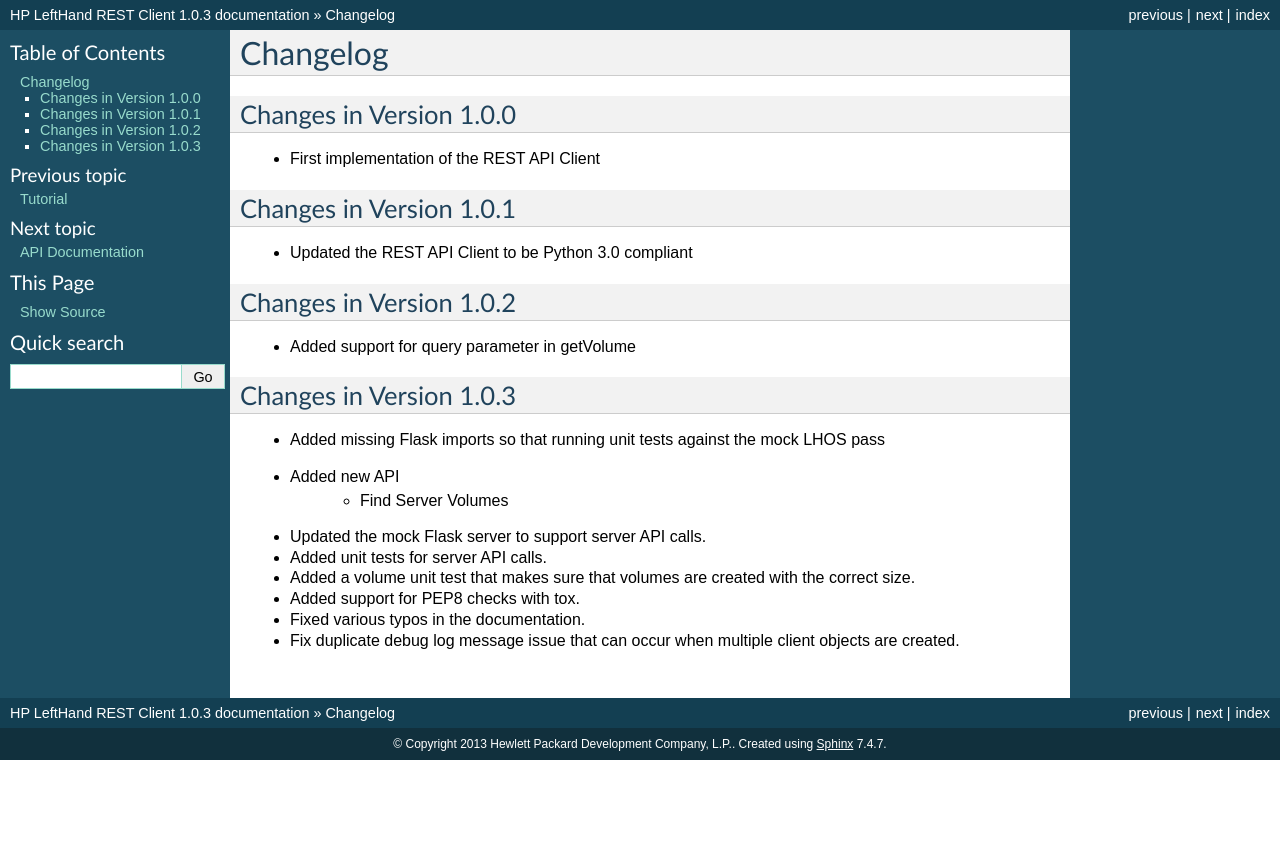
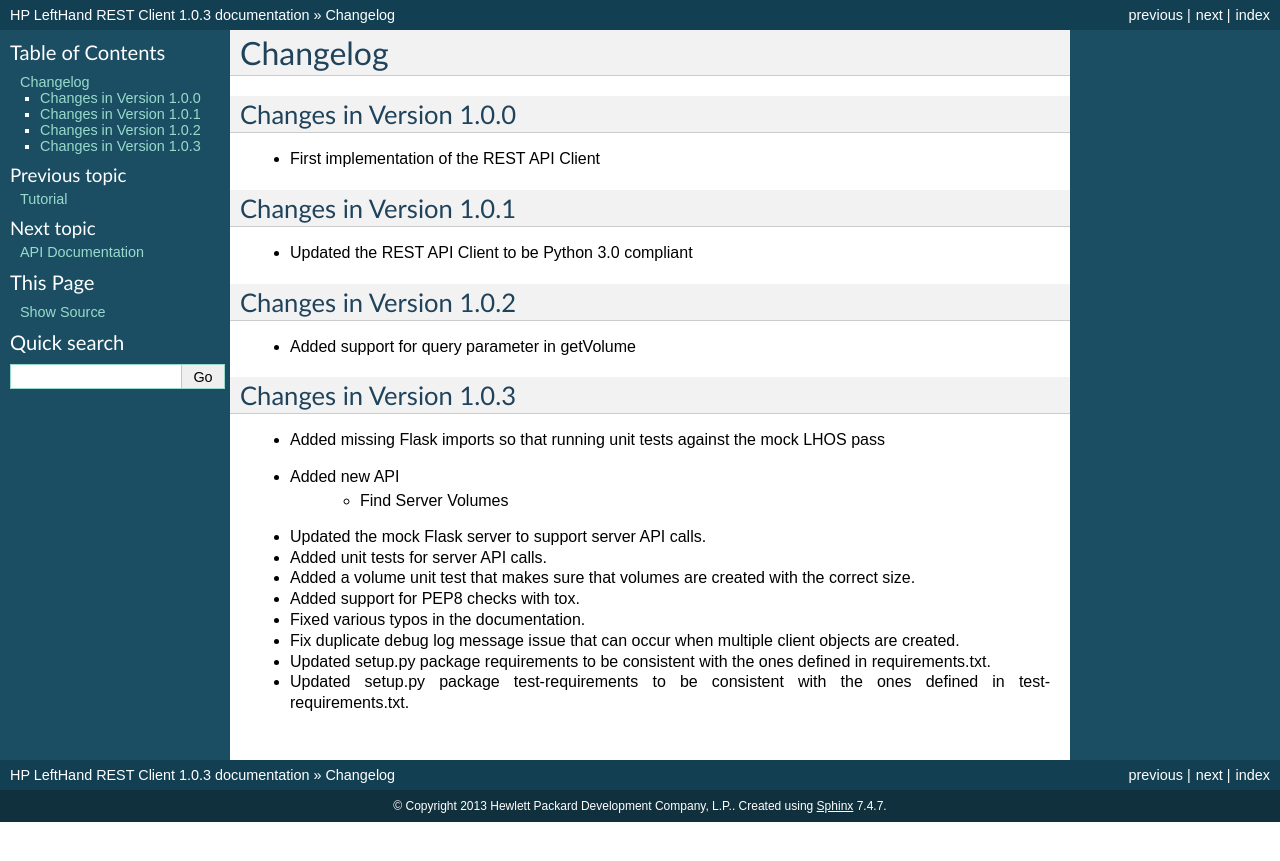
Before and after one commit to openstack-archive/deb-python-hplefthandclient, a Sphinx documentation site: the page built from docs/changelog.rst, in a window 1280 px wide. Shown: the top 861 px of the page. Built offline with Sphinx 7.4.7, drawn with Linux system fonts in a browser that asks for light colours.

Commit message:
Updated setup.py and requirements
Updated setup.py to have correct test-requirements.
Updated requirements and test-requirements to contain
the proper packages.

Change-Id: Ib3ec3abaf2cc0eb27e0ff3ad4574207eee088611

```diff
--- a/docs/changelog.rst
+++ b/docs/changelog.rst
@@ -33,3 +33,7 @@
 * Fixed various typos in the documentation.
 * Fix duplicate debug log message issue that can occur when multiple client
   objects are created.
+* Updated setup.py package requirements to be consistent with the ones
+  defined in requirements.txt.
+* Updated setup.py package test-requirements to be consistent with the ones
+  defined in test-requirements.txt.
--- a/requirements.txt
+++ b/requirements.txt
@@ -1,3 +1 @@
-eventlet
-paramiko>=1.13.0
-Werkzeug
+httplib2>=0.6.0
--- a/setup.py
+++ b/setup.py
@@ -17,7 +17,7 @@
   keywords=["hp", "lefthand", "storevirtual", "rest"],
   requires=['httplib2(>=0.6.0)'],
   install_requires=['httplib2 >= 0.6.0'],
-  tests_require=["nose", "werkzeug", "nose-testconfig"],
+  tests_require=["nose", "nose-testconfig", "flask", "Werkzeug", "flake8"],
   license="Apache License, Version 2.0",
   packages=find_packages(),
   provides=['hplefthandclient'],
@@ -32,6 +32,5 @@
      'Programming Language :: Python :: 2.7',
      'Programming Language :: Python :: 3.0',
      'Topic :: Internet :: WWW/HTTP',
-
      ]
   )
--- a/test-requirements.txt
+++ b/test-requirements.txt
@@ -1,4 +1,6 @@
 nose
 nose-testconfig
-flake8
 flask
+Werkzeug
+
+flake8 # Used by tox
```
